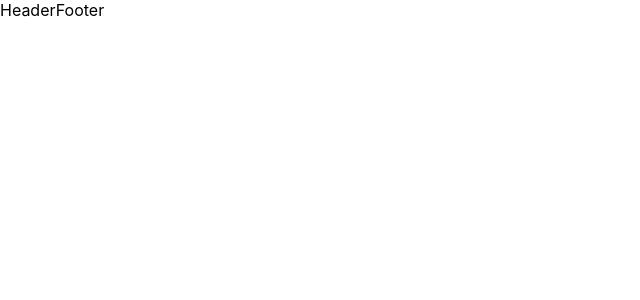
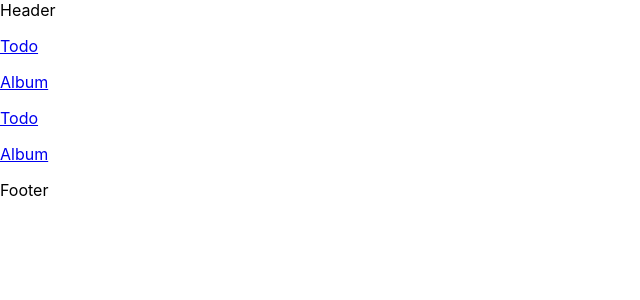
Before and after one commit to tquoctuan97/learn-reactjs, a React (Create React App) app: page / in a window 1280 px wide. Shown: the top 300 px of the page, without its empty margins (0-640 px from the left). Built offline with nearby package versions, Linux system fonts and the light colour scheme.

Commit message:
Add Link & NavLink

```diff
--- a/src/App.js
+++ b/src/App.js
@@ -1,5 +1,5 @@
 import React from 'react';
-import { Route } from 'react-router-dom';
+import { Link, Route, NavLink } from 'react-router-dom';
 import TodoFeature from './features/Todo';
 import AlbumFeature from './features/Album';
 
@@ -7,6 +7,18 @@ function App() {
   return (
     <div className="App">
       Header
+      <p>
+        <Link to="/todos">Todo</Link>
+      </p>
+      <p>
+        <Link to="/album">Album</Link>
+      </p>
+      <p>
+        <NavLink to="/todos">Todo</NavLink>
+      </p>
+      <p>
+        <NavLink to="/album">Album</NavLink>
+      </p>
       <Route path="/todos" component={TodoFeature} />
       <Route path="/album" component={AlbumFeature} />
       Footer
```
